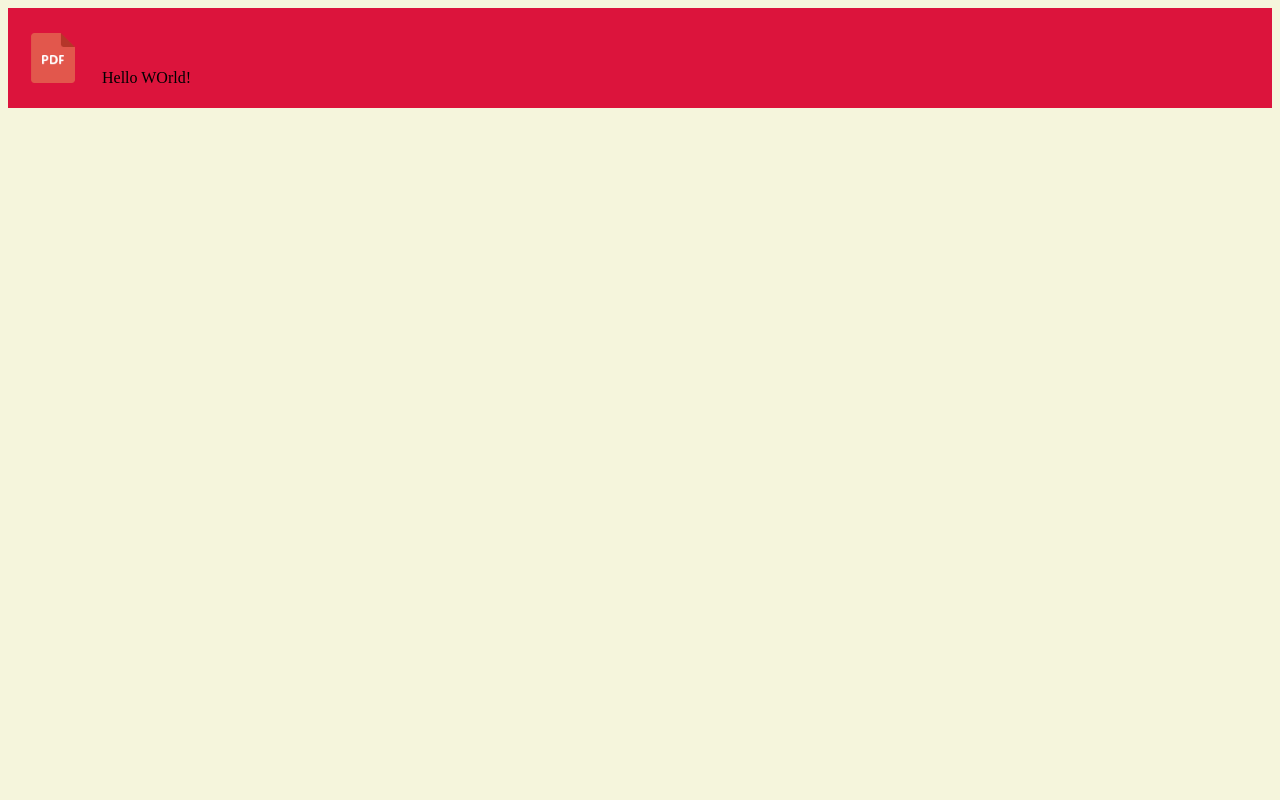
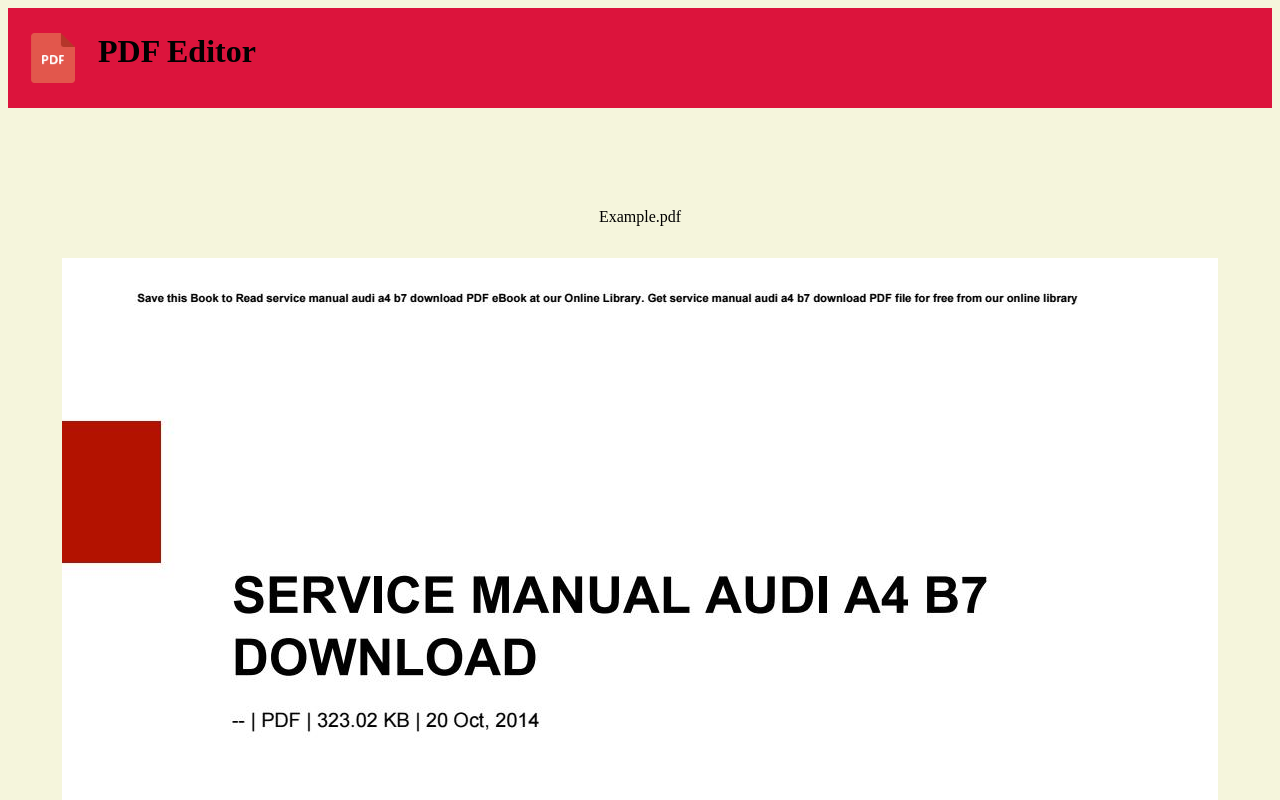
Before and after one commit to jsedwardyou/webprogramming, a plain HTML site: page hw1/index.html in a window 1280 px wide. Shown: the top 800 px of the page. Drawn offline with Linux system fonts and the light colour scheme.

Commit message:
add title bar and content

```diff
--- a/hw1/index.css
+++ b/hw1/index.css
@@ -3,34 +3,73 @@ body{
 }
 
 .menu_top{
-    display: block;
     width: 100%;
     height: 100px;
     background-color: crimson;
-
-
 }
 
 #menu_top_icon{
-    display: inline-block;
     width:50px;
     height:50px;
-    margin-top: 25px;
-    margin-bottom: 25px;
-    margin-left: 20px;
+}
+#menu_top_title{
+    height:50px;
+    width: 200px;
 }
 
 .menu_top_content{
     margin-top: 25px;
     margin-bottom: 25px;
     margin-left: 20px;
+
+    width: auto;
+    height: auto;
 }
 
 img{
+    display:block;
     max-width: 100%;
     max-height: 100%;
+
+    margin-left: auto;
+    margin-right: auto;
 }
 
 div{
-    display: inline-block
+    display: flex;
 }
+
+h1{
+    display: inline-block;
+    width:100%;
+    height:100%;
+    margin: auto;
+}
+
+.main_content{
+    display:block;
+    width: 100%;
+    height: 100%;
+
+    margin-top: 100px;
+}
+
+#content_name{
+    display:block;
+    text-align: center;
+    width: 100%;
+    height: 50px;
+}
+#content_pdf{
+    display:block;
+}
+#content_page{
+    display:block;
+    text-align: center;
+    width: 100%;
+    height: 50px;
+}
+
+p{
+    width: 100%;
+}
--- a/hw1/index.html
+++ b/hw1/index.html
@@ -11,7 +11,18 @@
                 <img src='./resources/images/menu_top/pdf.png'>
             </div>
             <div class="menu_top_content" id="menu_top_title">
-                <p> Hello WOrld!</p>
+                <h1> PDF Editor</h1>
+            </div>
+        </div>
+        <div class="main_content">
+            <div id="content_name">
+                <p>Example.pdf</p>
+            </div>
+            <div id="content_pdf">
+                <img src='./resources/images/main_content/dummy.jpg'>
+            </div>
+            <div id="content_page">
+                <p> 1 / 50</p>
             </div>
         </div>
     </body>
```
Also changed, not shown: hw1/resources/images/main_content/dummy.jpg (added).
